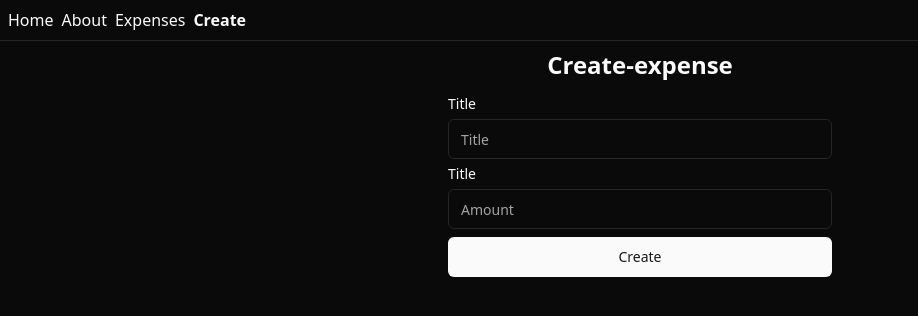
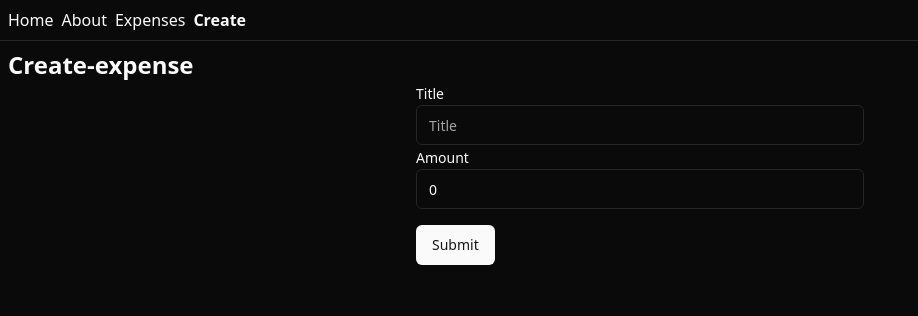
Before and after one commit to chiragyadav2003/Bun-Hono-React-Expense-Tracker, a React (Vite) app in the folder frontend/: page /create-expense in a window 1280 px wide. Shown: the top 316 px of the page, without its empty margins (0-918 px from the left). Built offline with nearby package versions, Linux system fonts and the light colour scheme; what hono would draw is missing.

Commit message:
tanstack form added

```diff
--- a/frontend/package.json
+++ b/frontend/package.json
@@ -12,6 +12,7 @@
   "dependencies": {
     "@radix-ui/react-label": "^2.0.2",
     "@radix-ui/react-slot": "^1.0.2",
+    "@tanstack/react-form": "^0.20.0",
     "@tanstack/react-query": "^5.39.0",
     "@tanstack/react-router": "^1.34.3",
     "@tanstack/router-devtools": "^1.34.4",
--- a/frontend/src/routes/create-expense.tsx
+++ b/frontend/src/routes/create-expense.tsx
@@ -2,21 +2,78 @@
 import { Button } from '@/components/ui/button';
 import { Label } from '@/components/ui/label';
 import { Input } from '@/components/ui/input';
+
+import { useForm } from '@tanstack/react-form';
 
 export const Route = createFileRoute('/create-expense')({
   component: CreateExpenses,
 })
 
 function CreateExpenses() {
+
+  const form = useForm({
+    defaultValues: {
+      title: '',
+      amount: 0
+    },
+    onSubmit: async ({ value }) => {
+      // Do something with form data
+      await new Promise(r => setTimeout(r, 3000))
+      console.log(value)
+    },
+  })
+
+
   return (
-    <div className='p-2 flex flex-col items-center'>
-      <h2 className=' text-2xl font-semibold unde'>Create-expense</h2 >
-      <form className='grid w-full max-w-sm items-center gap-y-2 pt-4'>
-        <Label htmlFor="title">Title</Label>
-        <Input type="text" id="title" placeholder='Title' />
-        <Label htmlFor="amount">Title</Label>
-        <Input type="number" id="amount" placeholder='Amount' />
-        <Button type='submit'>Create</Button>
+    <div className='p-2'>
+      <h2 className=' text-2xl font-semibold'>Create-expense</h2 >
+      <form
+        className=' max-w-md m-auto '
+        onSubmit={(e) => {
+          e.preventDefault();
+          e.stopPropagation();
+          form.handleSubmit();
+        }}
+      >
+        <form.Field
+          name="title"
+          children={(field) => (
+            <>
+              <Label htmlFor={field.name}>Title</Label>
+              <Input type="text" id={field.name} placeholder='Title'
+                name={field.name}
+                value={field.state.value}
+                onBlur={field.handleBlur}
+                onChange={(e) => field.handleChange(e.target.value)}
+              />
+            </>
+          )}
+        />
+        <form.Field
+          name="amount"
+          children={(field) => (
+            <>
+              <Label htmlFor={field.name}>Amount</Label>
+              <Input type="number" id={field.name} placeholder='Amount'
+                name={field.name}
+                value={field.state.value}
+                onBlur={field.handleBlur}
+                onChange={(e) => field.handleChange(Number(e.target.value))}
+              />
+            </>
+          )}
+        />
+        <form.Subscribe
+          selector={(state) => [state.canSubmit, state.isSubmitting]}
+          children={([canSubmit, isSubmitting]) => (
+            <>
+              <Button className='mt-4' type="submit" disabled={!canSubmit} >
+                {isSubmitting ? 'Submit' : 'Submit'}
+              </Button>
+            </>
+          )}
+        />
+        {/* <Button type='submit'>Create</Button> */}
       </form>
     </div>
   )
```
Also changed, not shown: 1 other file (tests, documents, lock files or other folders).
